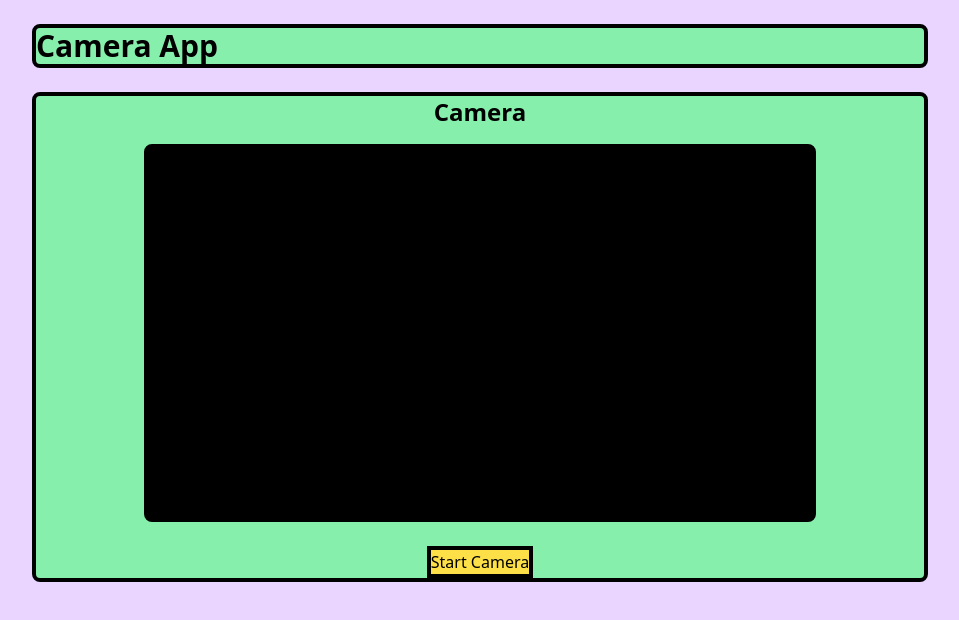
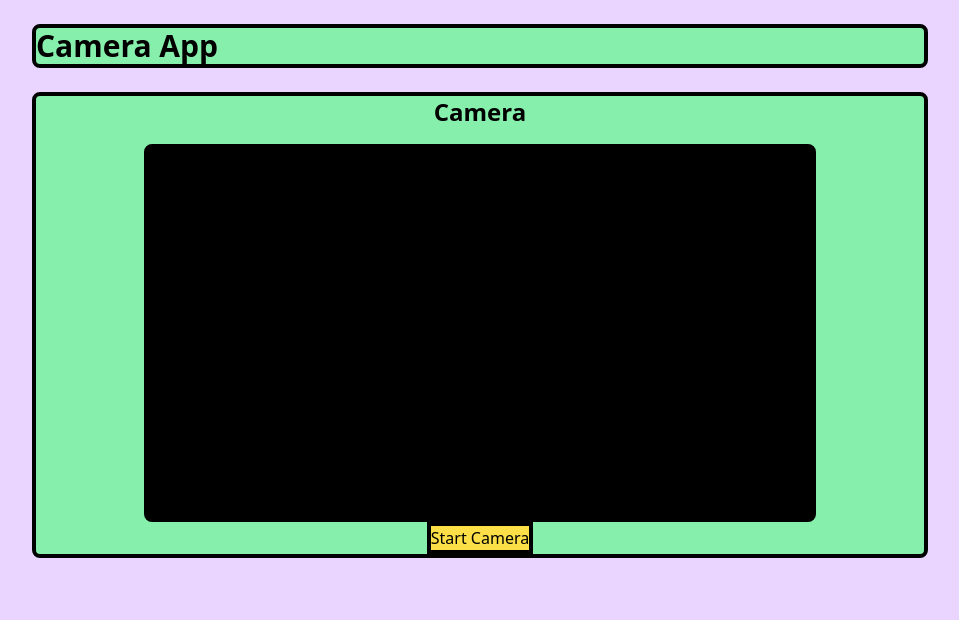
Before and after one commit to lt-brs/image-match-game, a React (Vite) app: page / in a window 1280 px wide. Shown: the top 620 px of the page, without its empty margins (160-1119 px from the left). Built offline with nearby package versions, Linux system fonts and the light colour scheme.

Commit message:
refactoring the camera components…

```diff
--- a/src/App.jsx
+++ b/src/App.jsx
@@ -1,8 +1,26 @@
 // src/App.jsx
-import React from "react";
-import CameraComponent from "./CameraComponent";
+import React, { useRef, useState } from 'react';
+import CameraComponent from './CameraComponent';
+import { Camera } from 'lucide-react';
 
 function App() {
+  const cameraRef = useRef(null);
+  const [isStreaming, setIsStreaming] = useState(false);
+
+  const handleStartCamera = async () => {
+    await cameraRef.current.startCamera();
+    setIsStreaming(true);
+  };
+
+  const handleStopCamera = () => {
+    cameraRef.current.stopCamera();
+    setIsStreaming(false);
+  };
+
+  const handleCapturePhoto = () => {
+    cameraRef.current.capturePhoto();
+  };
+
   return (
     <div className="min-h-screen bg-purple-200 flex flex-col items-center p-6">
       {/* Navbar */}
@@ -20,7 +38,39 @@ function App() {
           <h2 className="card-title text-2xl font-bold text-black mb-4">
             Camera
           </h2>
-          <CameraComponent />
+          <CameraComponent
+            ref={cameraRef}
+            containerClassName="relative w-full max-w-2xl aspect-video bg-black rounded-lg overflow-hidden border-4 border-black shadow-neo"
+            videoClassName="w-full h-full object-cover"
+          />
+
+          {/* Controls */}
+          <div className="flex gap-4 mt-6">
+            {!isStreaming ? (
+              <button
+                onClick={handleStartCamera}
+                className="btn btn-primary bg-yellow-300 border-4 border-black text-black shadow-neo hover:bg-yellow-400"
+              >
+                Start Camera
+              </button>
+            ) : (
+              <>
+                <button
+                  onClick={handleCapturePhoto}
+                  className="btn bg-blue-300 border-4 border-black text-black shadow-neo flex items-center hover:bg-blue-400"
+                >
+                  <Camera className="w-6 h-6 mr-2" />
+                  Take Photo
+                </button>
+                <button
+                  onClick={handleStopCamera}
+                  className="btn bg-red-300 border-4 border-black text-black shadow-neo hover:bg-red-400"
+                >
+                  Stop Camera
+                </button>
+              </>
+            )}
+          </div>
         </div>
       </div>
     </div>
--- a/src/CameraComponent.jsx
+++ b/src/CameraComponent.jsx
@@ -1,12 +1,17 @@
 // src/CameraComponent.jsx
-import React, { useRef, useState } from 'react';
-import { Camera } from 'lucide-react';
+import React, {
+  useRef,
+  useState,
+  forwardRef,
+  useImperativeHandle,
+  useEffect,
+} from 'react';
 
-const CameraComponent = () => {
+const CameraComponent = forwardRef(
+  ({ containerClassName, videoClassName }, ref) => {
     const videoRef = useRef(null);
     const canvasRef = useRef(null);
     const [stream, setStream] = useState(null);
-  const [isStreaming, setIsStreaming] = useState(false);
 
     // Start camera stream
     const startCamera = async () => {
@@ -22,11 +27,12 @@ const CameraComponent = () => {
         if (videoRef.current) {
           videoRef.current.srcObject = mediaStream;
           setStream(mediaStream);
-        setIsStreaming(true);
         }
       } catch (err) {
         console.error('Error accessing camera:', err);
-      alert("Error accessing camera. Please ensure you've granted camera permissions.");
+        alert(
+          "Error accessing camera. Please ensure you've granted camera permissions."
+        );
       }
     };
 
@@ -35,7 +41,6 @@ const CameraComponent = () => {
       if (stream) {
         stream.getTracks().forEach((track) => track.stop());
         setStream(null);
-      setIsStreaming(false);
         if (videoRef.current) {
           videoRef.current.srcObject = null;
         }
@@ -66,7 +71,7 @@ const CameraComponent = () => {
     };
 
     // Cleanup on unmount
-  React.useEffect(() => {
+    useEffect(() => {
       return () => {
         if (stream) {
           stream.getTracks().forEach((track) => track.stop());
@@ -74,48 +79,25 @@ const CameraComponent = () => {
       };
     }, [stream]);
 
+    // Expose functions to parent component
+    useImperativeHandle(ref, () => ({
+      startCamera,
+      stopCamera,
+      capturePhoto,
+    }));
+
     return (
-    <div className="flex flex-col items-center space-y-6 w-full">
-      {/* Camera preview */}
-      <div className="relative w-full max-w-2xl aspect-video bg-black rounded-lg overflow-hidden border-4 border-black shadow-neo">
+      <div className={containerClassName}>
         <video
           ref={videoRef}
           autoPlay
           playsInline
-          className="w-full h-full object-cover"
+          className={videoClassName}
         />
         <canvas ref={canvasRef} className="hidden" />
       </div>
-
-      {/* Controls */}
-      <div className="flex gap-4">
-        {!isStreaming ? (
-          <button
-            onClick={startCamera}
-            className="btn btn-primary bg-yellow-300 border-4 border-black text-black shadow-neo hover:bg-yellow-400"
-          >
-            Start Camera
-          </button>
-        ) : (
-          <>
-            <button
-              onClick={capturePhoto}
-              className="btn bg-blue-300 border-4 border-black text-black shadow-neo flex items-center hover:bg-blue-400"
-            >
-              <Camera className="w-6 h-6 mr-2" />
-              Take Photo
-            </button>
-            <button
-              onClick={stopCamera}
-              className="btn bg-red-300 border-4 border-black text-black shadow-neo hover:bg-red-400"
-            >
-              Stop Camera
-            </button>
-          </>
-        )}
-      </div>
-    </div>
     );
-};
+  }
+);
 
 export default CameraComponent;
```
Lines whose indentation alone changed are shown as unchanged.
